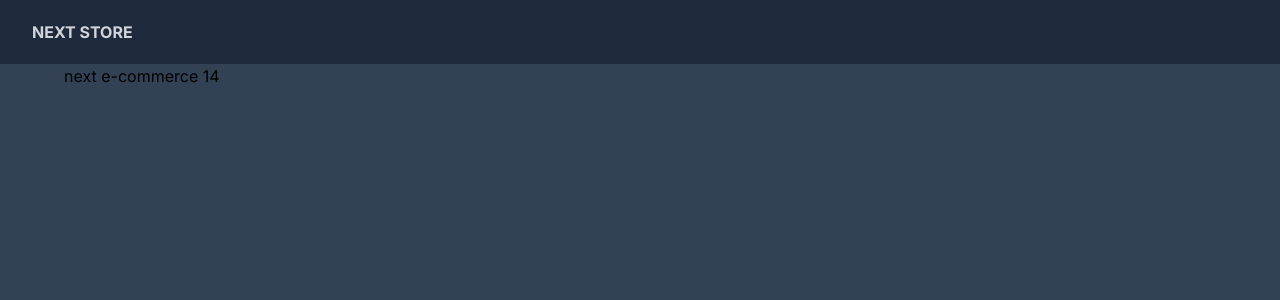
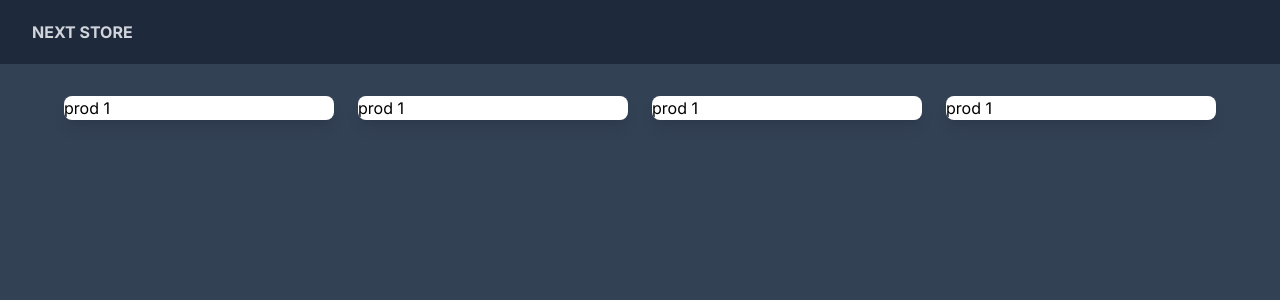
Before and after one commit to ailtontelesxavier/next-commerce, a Next.js app: page / in a window 1280 px wide. Shown: the top 300 px of the page. Built offline with nearby package versions, Linux system fonts and the light colour scheme.

Commit message:
listagem de produtos parte 1

```diff
--- a/src/app/page.tsx
+++ b/src/app/page.tsx
@@ -1,8 +1,21 @@
 
 export default function Home() {
   return (
-    <div>
-      <h1>next e-commerce 14</h1>
+    <div className="max-w-7xl mx-auto pt-8 px-8 xl:px-0">
+      <div className="grid grid-cols-1 sm:grid-cols-2 md:grid-cols-3 lg:grid-cols-4 gap-10 xl:gap-6">
+        <div className="bg-white rounded-lg shadow-lg overflow-hidden">
+          prod 1
+        </div>
+        <div className="bg-white rounded-lg shadow-lg overflow-hidden">
+          prod 1
+        </div>
+        <div className="bg-white rounded-lg shadow-lg overflow-hidden">
+          prod 1
+        </div>
+        <div className="bg-white rounded-lg shadow-lg overflow-hidden">
+          prod 1
+        </div>
+      </div>
     </div>
   )
 }
```
